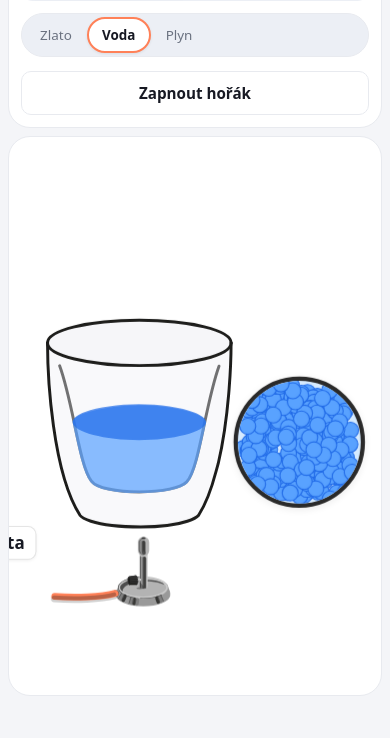
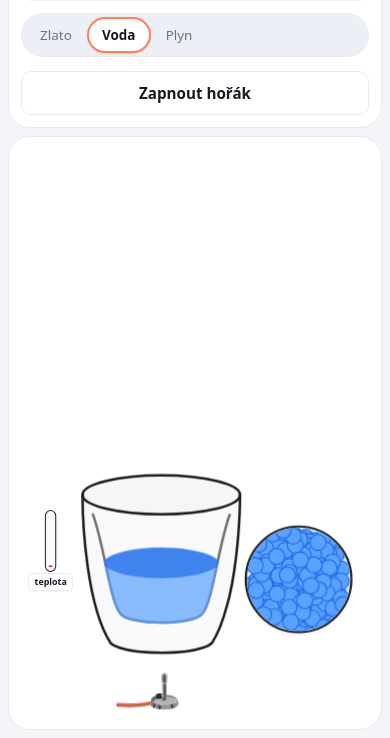
Before and after one commit to FrantisekVvb/Teplota, a website: page index.html in a window 390 px wide. Shown: the part 106-844 px from the top of the page. Drawn offline with nearby package versions, Linux system fonts and the light colour scheme.

Commit message:
Scale the simulation scene to fit the viewport and pin it to the bottom.
Add responsive fit logic so water, gold, and gas stay fully visible, centered horizontally, and aligned to the bottom edge like the water layout.

Co-authored-by: Cursor <cursoragent@cursor.com>

```diff
--- a/index.html
+++ b/index.html
@@ -155,6 +155,7 @@
     <div class="workspace">
       <div class="board-stage" aria-label="Simulace teploty">
         <p class="ambient-temp-label" id="ambient-temp-label">Okolní teplota: 22 °C</p>
+        <div class="sim-fit">
         <div class="sim-stage">
           <div id="thermometer" class="thermometer" aria-label="Teploměr">
             <svg viewBox="0 0 56 130" aria-hidden="true">
@@ -215,6 +216,7 @@
               aria-label="Hořák"
             ></object>
           </div>
+        </div>
         </div>
         <div class="cooling-chart-wrap" id="cooling-chart-wrap">
           <svg
--- a/main.js
+++ b/main.js
@@ -34,6 +34,9 @@ const goldParticlesCanvas = document.getElementById('gold-particles');
 const waterParticlesCanvas = document.getElementById('water-particles');
 const gasParticlesCanvas = document.getElementById('gas-particles');
 const subjectButtons = [...document.querySelectorAll('.subject-btn')];
+const boardStageEl = document.querySelector('.board-stage');
+const simFitEl = document.querySelector('.sim-fit');
+const simStageEl = document.querySelector('.sim-stage');
 
 const TEMP_START = 1;
 const TEMP_END = 99;
@@ -200,6 +203,128 @@ function particleCanvasScale(canvas) {
   return canvas.width / (canvas.getBoundingClientRect().width || canvas.width);
 }
 
+const SIM_FIT_MARGIN = 20;
+const SIM_FIT_MAX_SCALE = 1.06;
+let simFitRaf = null;
+
+function expandSimBounds(rect, state) {
+  if (rect.width < 1 && rect.height < 1) return;
+  state.hasBounds = true;
+  state.minX = Math.min(state.minX, rect.left);
+  state.minY = Math.min(state.minY, rect.top);
+  state.maxX = Math.max(state.maxX, rect.right);
+  state.maxY = Math.max(state.maxY, rect.bottom);
+}
+
+function getSimVisualBounds() {
+  if (!simStageEl) return null;
+
+  const state = {
+    minX: Infinity,
+    minY: Infinity,
+    maxX: -Infinity,
+    maxY: -Infinity,
+    hasBounds: false,
+  };
+
+  for (const node of simStageEl.children) {
+    if (!(node instanceof HTMLElement)) continue;
+    if (node.hidden) continue;
+
+    const style = getComputedStyle(node);
+    if (style.display === 'none' || style.visibility === 'hidden') continue;
+
+    // gas-wrap fills the stage; measure the actual vessel + particle circle.
+    if (node.classList.contains('gas-wrap')) {
+      const scene = node.querySelector('.gas-scene');
+      if (scene) expandSimBounds(scene.getBoundingClientRect(), state);
+      continue;
+    }
+
+    expandSimBounds(node.getBoundingClientRect(), state);
+
+    // Absolute particle loupe can sit outside the subject wrap box.
+    if (node.classList.contains('cup-wrap')) {
+      const detail = node.querySelector('.water-detail');
+      if (detail && getComputedStyle(detail).display !== 'none') {
+        expandSimBounds(detail.getBoundingClientRect(), state);
+      }
+    }
+  }
+
+  if (!state.hasBounds) return null;
+
+  return {
+    width: state.maxX - state.minX,
+    height: state.maxY - state.minY,
+    minX: state.minX,
+    minY: state.minY,
+    maxX: state.maxX,
+    maxY: state.maxY,
+  };
+}
+
+function updateSimStageFit() {
+  if (!boardStageEl || !simFitEl) return;
+  if (appRoot?.dataset.coolingView === 'graph') return;
+
+  // Measure at identity transform, then fit into the board.
+  // Horizontally centered, vertically pinned to the bottom (like water).
+  simFitEl.style.transformOrigin = '0 0';
+  simFitEl.style.transform = 'none';
+
+  const bounds = getSimVisualBounds();
+  if (!bounds || bounds.width <= 0 || bounds.height <= 0) return;
+
+  const boardRect = boardStageEl.getBoundingClientRect();
+  let topInset = SIM_FIT_MARGIN;
+
+  if (
+    appMode === 'cooling' &&
+    ambientTempLabel &&
+    getComputedStyle(ambientTempLabel).display !== 'none'
+  ) {
+    const labelRect = ambientTempLabel.getBoundingClientRect();
+    topInset = Math.max(topInset, labelRect.bottom - boardRect.top + 8);
+  }
+
+  const availX = SIM_FIT_MARGIN;
+  const availY = topInset;
+  const availW = boardRect.width - SIM_FIT_MARGIN * 2;
+  const availH = boardRect.height - topInset - SIM_FIT_MARGIN;
+  if (availW <= 0 || availH <= 0) return;
+
+  const contentX = bounds.minX - boardRect.left;
+  const contentY = bounds.minY - boardRect.top;
+  const contentW = bounds.width;
+  const contentH = bounds.height;
+
+  const fitScale = Math.max(
+    0.05,
+    Math.min(availW / contentW, availH / contentH, SIM_FIT_MAX_SCALE),
+  );
+
+  const contentCx = contentX + contentW / 2;
+  const contentBottom = contentY + contentH;
+  const availCx = availX + availW / 2;
+  const availBottom = availY + availH;
+  const tx = availCx - contentCx * fitScale;
+  const ty = availBottom - contentBottom * fitScale;
+
+  simFitEl.style.transform = `translate(${tx}px, ${ty}px) scale(${fitScale})`;
+}
+
+function scheduleSimStageFit() {
+  if (simFitRaf !== null) cancelAnimationFrame(simFitRaf);
+  simFitRaf = requestAnimationFrame(() => {
+    simFitRaf = null;
+    updateSimStageFit();
+    resizeGoldParticleCanvas();
+    resizeWaterParticleCanvas();
+    resizeGasParticleCanvas();
+  });
+}
+
 function resizeGoldParticleCanvas() {
   resizeParticleCanvas(goldParticlesCanvas);
 }
@@ -990,6 +1115,8 @@ function setSubject(subject) {
     drawGasParticleDetail(0);
     ensureGasVesselState();
   }
+
+  scheduleSimStageFit();
 }
 
 function toggleBurner() {
@@ -1835,6 +1962,7 @@ function setCoolingGraphVisible(visible) {
   updateChartFitControls();
   scheduleCoolingChartRedraw();
   syncAmbientTempControls();
+  scheduleSimStageFit();
 }
 
 function showCoolingStage() {
@@ -1869,6 +1997,7 @@ function setAppMode(mode) {
   }
 
   applySimulationState();
+  scheduleSimStageFit();
 }
 
 burnerToggle.addEventListener('click', toggleBurner);
@@ -1953,9 +2082,7 @@ resizeGoldParticleCanvas();
 resizeWaterParticleCanvas();
 resizeGasParticleCanvas();
 window.addEventListener('resize', () => {
-  resizeGoldParticleCanvas();
-  resizeWaterParticleCanvas();
-  resizeGasParticleCanvas();
+  scheduleSimStageFit();
   if (activeSubject === 'water' && appMode === 'heating') {
     drawWaterParticleDetail(0);
   } else if (activeSubject === 'gold') {
@@ -1965,6 +2092,13 @@ window.addEventListener('resize', () => {
   }
   scheduleCoolingChartRedraw();
 });
+if (boardStageEl && typeof ResizeObserver !== 'undefined') {
+  const boardStageObserver = new ResizeObserver(() => {
+    scheduleSimStageFit();
+  });
+  boardStageObserver.observe(boardStageEl);
+}
+scheduleSimStageFit();
 setSubject('water');
 syncCoolingButton();
 updateCoolingStopwatch();
@@ -2034,7 +2168,7 @@ loadLottieAnimation(lottieEl, 'cup-water-detail.json').then((waterAnimation) =>
 
   if (anim) {
     particlePhaseMs = 0;
-    resizeWaterParticleCanvas();
+    scheduleSimStageFit();
     applySimulationState();
     updateParticleAnimation(0);
   }
--- a/style.css
+++ b/style.css
@@ -40,10 +40,11 @@ button {
   position: relative;
   box-sizing: border-box;
   width: 100%;
-  min-height: 100vh;
-  min-height: 100dvh;
+  height: 100vh;
+  height: 100dvh;
   padding: 8px;
   background: var(--bg);
+  overflow: hidden;
 }
 
 .left-panel {
@@ -399,11 +400,11 @@ button {
   z-index: 1;
   margin-left: calc(var(--panel-w) + 24px);
   width: calc(100% - var(--panel-w) - 24px);
-  min-height: 100vh;
-  min-height: 100dvh;
+  height: calc(100dvh - 16px);
   display: flex;
   flex-direction: column;
   min-width: 0;
+  min-height: 0;
   padding: 0 0 0 8px;
 }
 
@@ -417,33 +418,32 @@ button {
   background: #ffffff;
 }
 
+.sim-fit {
+  position: absolute;
+  inset: 0;
+  overflow: visible;
+  pointer-events: none;
+  transform-origin: 0 0;
+}
+
+.app-root[data-cooling-view="graph"] .sim-fit {
+  display: none;
+}
+
 .sim-stage {
   position: absolute;
-  inset: 0;
-  width: min(92%, 560px);
-  aspect-ratio: 1;
-  margin: auto;
+  left: 50%;
   top: 50%;
-  left: 50%;
-  transform: translate(calc(-42% - 30px), -54%) scale(1.06);
+  width: 560px;
+  height: 560px;
+  margin: -280px 0 0 -280px;
+  transform: translate(calc(-42% - 30px), -54%);
   transform-origin: center center;
   pointer-events: none;
 }
 
-.app-root[data-app-mode="cooling"] .board-stage {
-  display: flex;
-  align-items: center;
-  justify-content: center;
-}
-
 .app-root[data-app-mode="cooling"] .sim-stage {
-  position: relative;
-  inset: auto;
-  top: auto;
-  left: auto;
-  margin: 0;
-  width: min(78%, 480px);
-  transform: scale(1.06) translateX(38px);
+  transform: translateX(38px);
 }
 .cup-wrap {
   position: absolute;
@@ -665,7 +665,7 @@ button {
   position: absolute;
   left: 79.54%;
   top: 69.4%;
-  width: calc(min(92vw, 560px) * 0.346);
+  width: 34.6%;
   aspect-ratio: 1;
   transform: translate(-50%, -50%);
   border: 4.5px solid #2a2a2a;
@@ -714,7 +714,7 @@ button {
 
 .gold-detail {
   position: relative;
-  width: calc(min(92vw, 560px) * 0.346);
+  width: calc(560px * 0.346);
   aspect-ratio: 1;
   border: 4.5px solid #2a2a2a;
   border-radius: 50%;
@@ -751,7 +751,7 @@ button {
 
 .gas-detail {
   position: relative;
-  width: calc(min(92vw, 560px) * 0.346);
+  width: calc(560px * 0.346);
   aspect-ratio: 1;
   border: 4.5px solid #2a2a2a;
   border-radius: 50%;
@@ -870,7 +870,14 @@ button {
     margin-left: 0;
     width: 100%;
     padding: 0;
-    min-height: min(70vh, 560px);
+    height: auto;
+    flex: 1;
+    min-height: min(52vh, 420px);
+  }
+
+  .board-stage {
+    flex: 1;
+    min-height: min(52vh, 420px);
   }
 
   body,
@@ -881,6 +888,8 @@ button {
   .app-root {
     display: flex;
     flex-direction: column;
+    height: auto;
+    min-height: 100dvh;
     overflow: auto;
   }
 }
```
